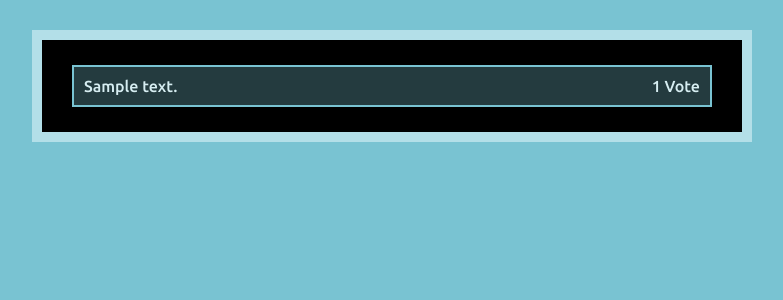
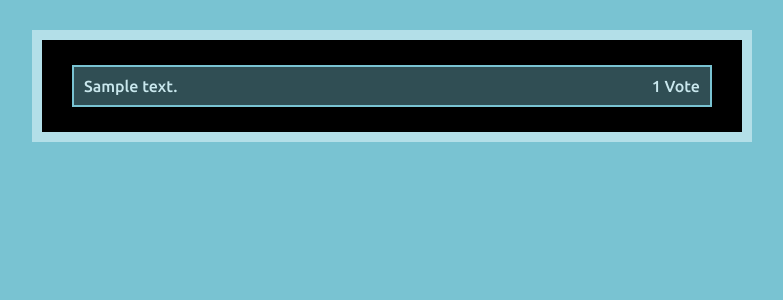
Before and after one commit to sourabhv/Django-PollApp, a Django app: page /polls/1/result/ in a window 1280 px wide. Shown: the part 64-364 px from the top of the page, without its empty margins (248-1031 px from the left). Run offline with Django 3.2, Linux system fonts and the light colour scheme; tables that the repository leaves empty hold one stand-in row (values such as "Sample post"); some libraries are stand-ins or nearby versions; some web fonts are replaced.

Commit message:
Minor Fixes

```diff
--- a/polls/static/css/base.css
+++ b/polls/static/css/base.css
@@ -172,7 +172,7 @@ label {
 	top: 0; left: 0;
 	height: 100%;
 	width: 0;
-	background-color: rgba(121, 195, 210, .3)
+	background-color: rgba(121, 195, 210, .4);
 }
 
 #result span {
```
Also changed, not shown: README.md, populate.py (line endings or trailing spaces), 3 other files.
